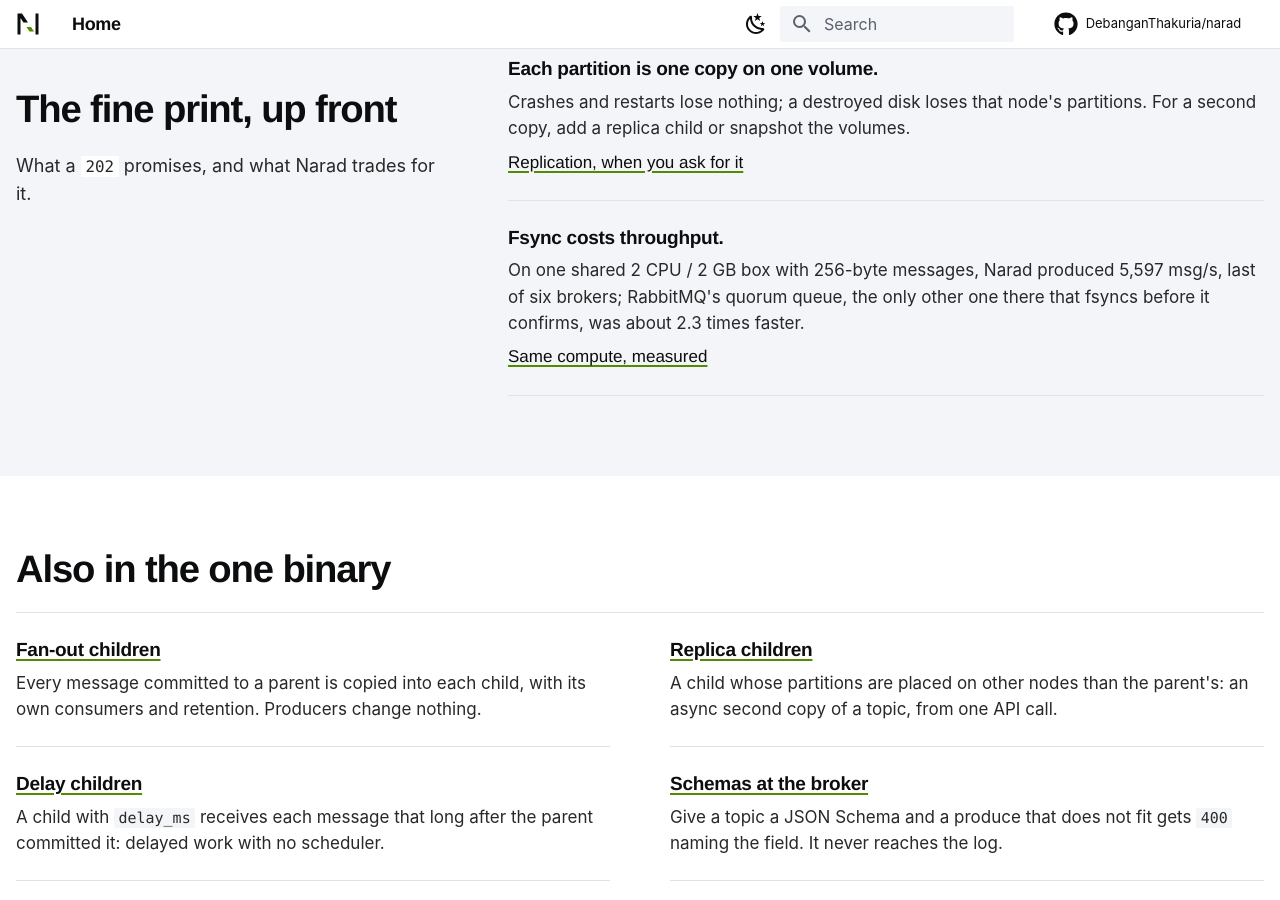
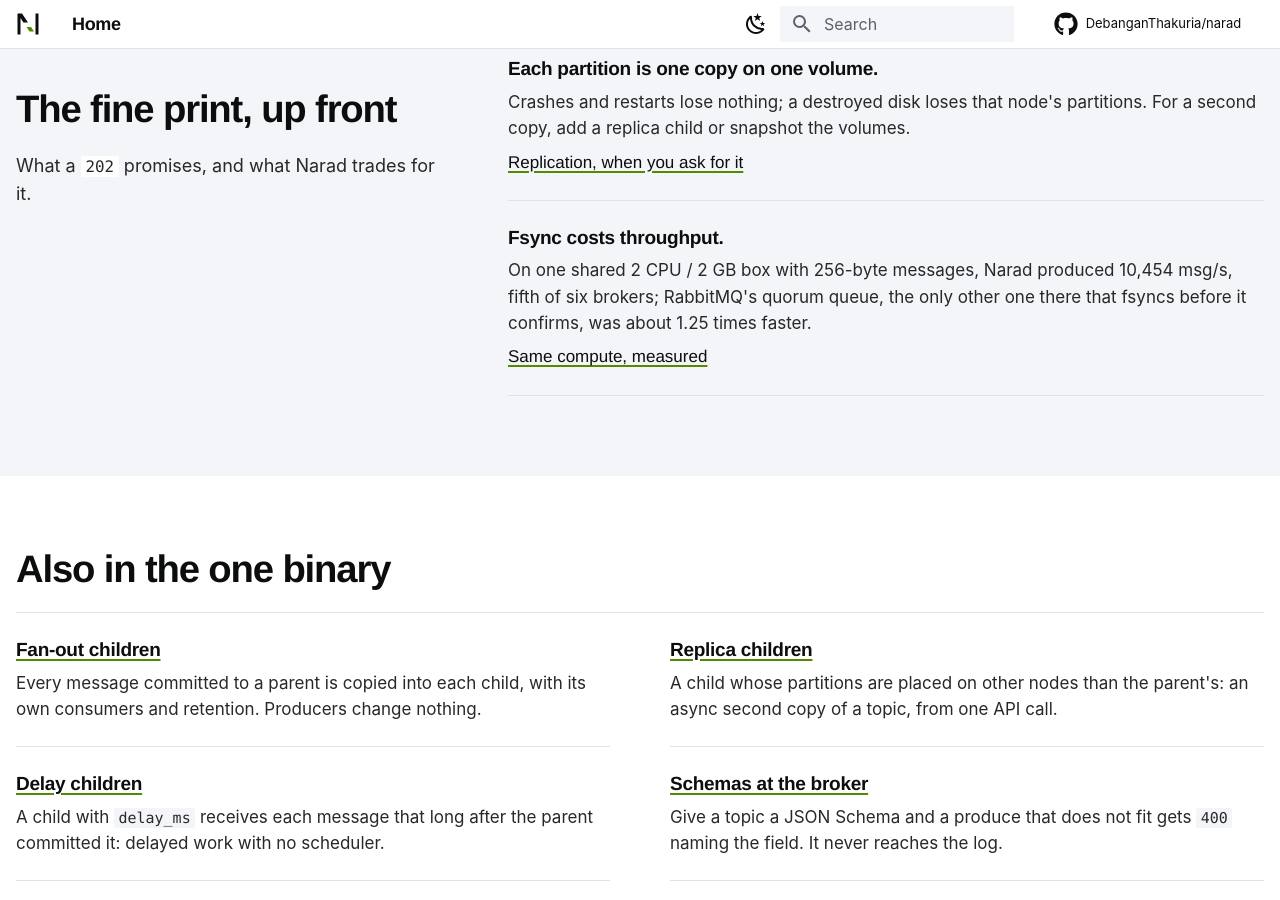
Before and after one commit to DebanganThakuria/narad, an MkDocs documentation site: the page built from docs/index.md, in a window 1280 px wide and 900 px high, scrolled down 4698 px. Built offline with MkDocs 1.6.1 and Material for MkDocs 9.7.7, drawn with Linux system fonts in a browser that asks for light colours; some web fonts are replaced; comment, search, counter and statistics services are not loaded.

Commit message:
docs: rerun Narad's row of the same-compute shootout (#225)
Narad from master, 2026-10-01, on the same harness and limits as the
August runs (one node in Docker, 2 CPUs and 2 GB, 50,000 messages of
256 bytes, 16 workers): median of three runs 10,454 msg/s produced at
p50 1.5 ms and p99 2.5 ms, then 9,239 msg/s consumed and acked, every
message drained. The August build measured 5,597 and 8,567. The other
brokers' rows are unchanged and stay dated August.

Narad moves from last to fifth of six on produce; RabbitMQ's quorum
queue, the other fsync-per-confirm system, now leads it by about 1.25x
on produce (was 2.3x) and 1.55x on consume and ack. The page notes the
batch forms were not used.

Co-authored-by: Claude Opus 5.5 <noreply@anthropic.com>

```diff
--- a/docs/index.md
+++ b/docs/index.md
@@ -508,7 +508,7 @@ What a `202` promises, and what Narad trades for it.
 - **A `202` means fsynced to disk.** Delivery is at least once, so handlers must be idempotent. A nightly run kills and partitions a three-node cluster at 300 messages a second, and fails on any anomaly the contract does not explain. [The delivery contract, checked nightly](understand/linearizability.md){ .nr-more }
 - **Ordering is not guaranteed.** Redelivery and rerouting around a dead node both reorder messages. Carry a sequence in the payload if you need one. [Every way order breaks](understand/delivery-contract.md#ordering){ .nr-more }
 - **Each partition is one copy on one volume.** Crashes and restarts lose nothing; a destroyed disk loses that node's partitions. For a second copy, add a replica child or snapshot the volumes. [Replication, when you ask for it](operate/backups.md#replica-children){ .nr-more }
-- **Fsync costs throughput.** On one shared 2 CPU / 2 GB box with 256-byte messages, Narad produced 5,597 msg/s, last of six brokers; RabbitMQ's quorum queue, the only other one there that fsyncs before it confirms, was about 2.3 times faster. [Same compute, measured](get-started/compare.md#same-compute-measured-ourselves){ .nr-more }
+- **Fsync costs throughput.** On one shared 2 CPU / 2 GB box with 256-byte messages, Narad produced 10,454 msg/s, fifth of six brokers; RabbitMQ's quorum queue, the only other one there that fsyncs before it confirms, was about 1.25 times faster. [Same compute, measured](get-started/compare.md#same-compute-measured-ourselves){ .nr-more }
 
 </div>
 </section>
```
Also changed, not shown: docs/get-started/compare.md (+4 -4 lines), docs/reference/capacity.md (+1 -1 lines).
